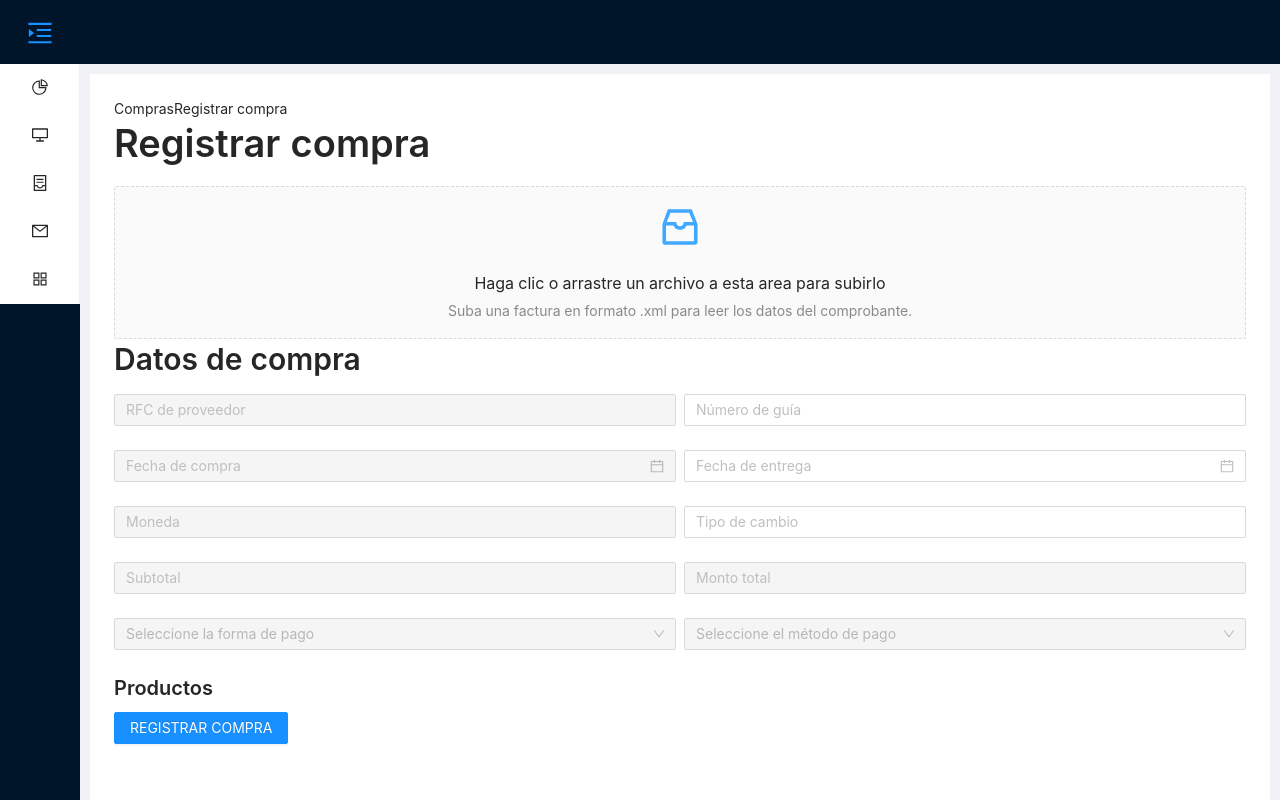
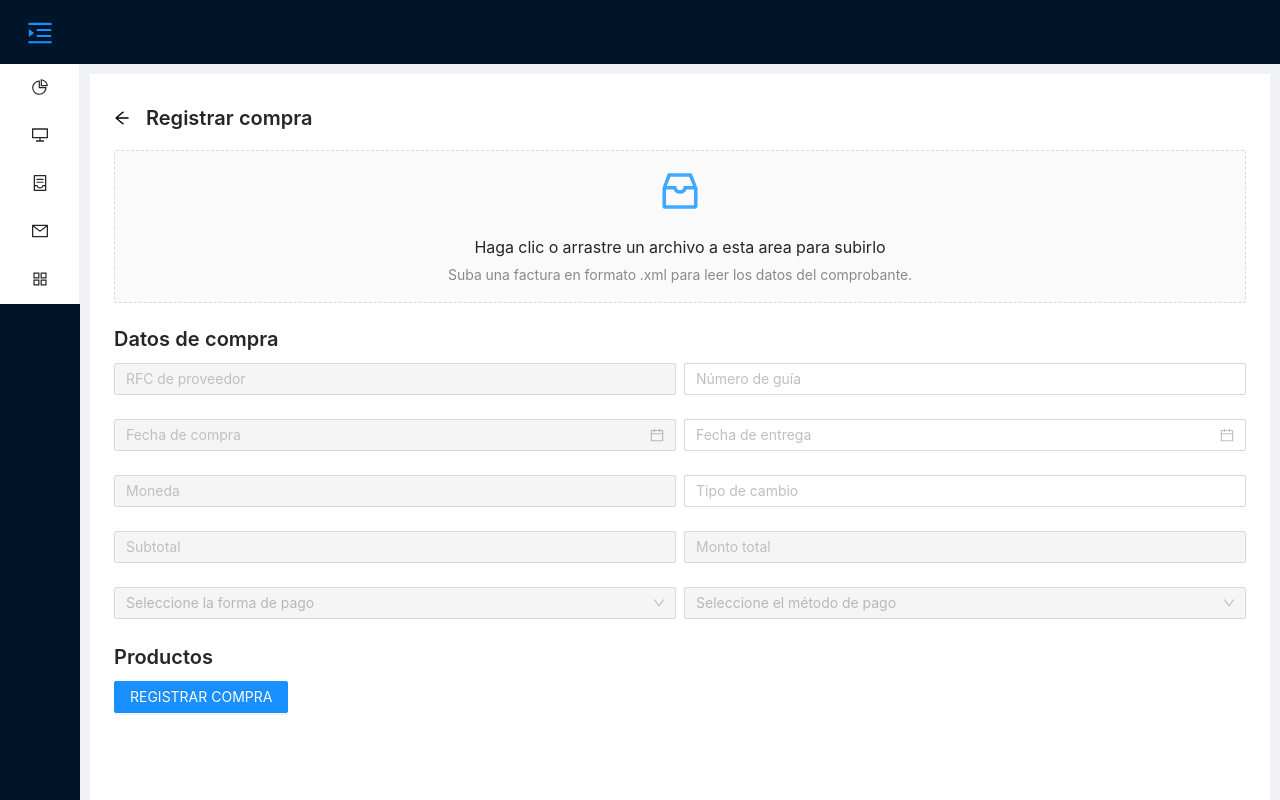
Before and after one commit to Kernel-System/kernel-system-app, a React (Create React App) app: page /compras/registrar in a window 1280 px wide. Shown: the top 800 px of the page. Built offline with nearby package versions, Linux system fonts and the light colour scheme.

Commit message:
style(compras): cambiar estilo titulos y agregar PageHeader

```diff
--- a/src/pages/compras/Compras/RegistrarCompra/index.js
+++ b/src/pages/compras/Compras/RegistrarCompra/index.js
@@ -1,8 +1,10 @@
+import { PageHeader } from 'antd';
 import React, { useState } from 'react';
 import LectorFacturas from 'components/shared/facturas/LectorFacturas';
 import { Typography, Breadcrumb } from 'antd';
 import { Link } from 'react-router-dom';
 import CompraForm from 'components/forms/CompraForm';
+import { useHistory } from 'react-router';
 
 const { Title } = Typography;
 
@@ -36,18 +38,27 @@ const Index = () => {
     metodo_pago: '',
   };
   const [compra, setCompra] = useState(compraInicial);
+  const history = useHistory();
 
   return (
     <>
-      <Breadcrumb>
+      <PageHeader
+        className='site-page-header'
+        onBack={() => history.goBack()}
+        title='Registrar compra'
+        subTitle={null}
+        style={{ padding: '0 0 12px 0' }}
+      />
+      {/* <Breadcrumb>
         <Link to='/compras'>
           <Breadcrumb.Item>Compras</Breadcrumb.Item>
         </Link>
         <Breadcrumb.Item>Registrar compra</Breadcrumb.Item>
-      </Breadcrumb>
-      <Title>Registrar compra</Title>
+      </Breadcrumb> */}
+      {/* <Title>Registrar compra</Title> */}
       <LectorFacturas onSuccess={onFacturaLeida} />
-      <Title level={2}>Datos de compra</Title>
+      <br />
+      <Title level={4}>Datos de compra</Title>
       <CompraForm
         datosCompra={compra}
         submitText='REGISTRAR COMPRA'
--- a/src/pages/compras/Proveedores/AñadirProveedor/index.js
+++ b/src/pages/compras/Proveedores/AñadirProveedor/index.js
@@ -1,8 +1,9 @@
 import React, { useState } from 'react';
 import LectorFacturas from 'components/shared/facturas/LectorFacturas';
 import ProveedorForm from 'components/forms/ProveedorForm';
-import { Typography,  Breadcrumb } from 'antd';
+import { Typography,  Breadcrumb , PageHeader} from 'antd';
 import { Link } from 'react-router-dom';
+import { useHistory } from 'react-router';
 
 const { Title } = Typography;
 
@@ -22,18 +23,27 @@ const Index = () => {
         razon_social: '',
     };
     const [proveedor, setProveedor] = useState(proveedorInicial);
+    const history = useHistory();
 
     return (
         <>
-            <Breadcrumb>
+            <PageHeader
+                className='site-page-header'
+                onBack={() => history.goBack()}
+                title="Nuevo proveedor"
+                subTitle={null}
+                style={{ padding: "0 0 12px 0" }}
+            />
+            {/* <Breadcrumb>
                 <Link to='/proveedores'>
                     <Breadcrumb.Item>Proveedores</Breadcrumb.Item>
                 </Link>
                 <Breadcrumb.Item>Agregar proveedor</Breadcrumb.Item>
             </Breadcrumb>
-            <Title>Nuevo proveedor</Title>
+            <Title>Nuevo proveedor</Title> */}
             <LectorFacturas onSuccess={onFacturaLeida} />
-            <Title level={2}>Datos del proveedor</Title>
+            <br/>
+            <Title level={4}>Datos del proveedor</Title>
             <ProveedorForm
                 datosProveedor={proveedor}
                 submitText='AÑADIR PROVEEDOR'
```
